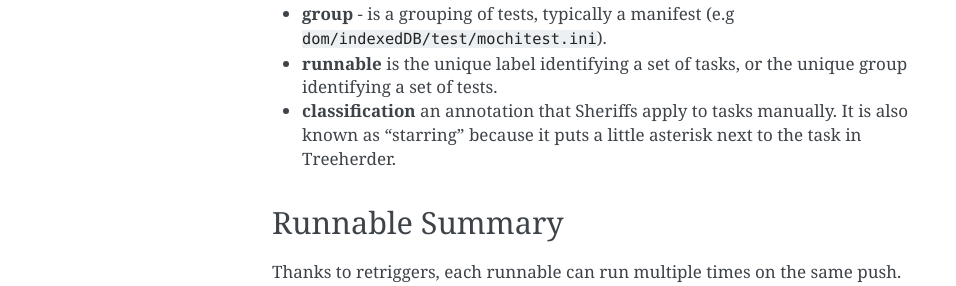
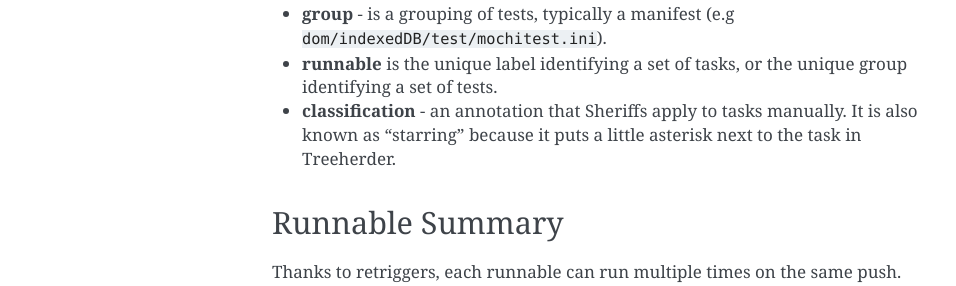
Before and after one commit to mozilla/mozci, a Sphinx documentation site: the page built from docs/regressions.rst, in a window 1280 px wide and 900 px high, scrolled down 309 px. Shown: the part 161-447 px from the top of the window, without its empty margins (148-1104 px from the left). Built offline with Sphinx 7.4.7, drawn with Linux system fonts in a browser that asks for light colours.

Commit message:
add dash

```diff
--- a/docs/regressions.rst
+++ b/docs/regressions.rst
@@ -17,7 +17,7 @@ There are currently two different vectors of regression that ``mozci`` can check
 * **label** - is a task label (e.g ``test-linux1804-64/debug-mochitest-e10s-1``)
 * **group** - is a grouping of tests, typically a manifest (e.g ``dom/indexedDB/test/mochitest.ini``).
 * **runnable** is the unique label identifying a set of tasks, or the unique group identifying a set of tests.
-* **classification** an annotation that Sheriffs apply to tasks manually. It is also known as "starring" because it puts a little asterisk next to the task in Treeherder.
+* **classification** - an annotation that Sheriffs apply to tasks manually. It is also known as "starring" because it puts a little asterisk next to the task in Treeherder.
 
 
 Runnable Summary
```
